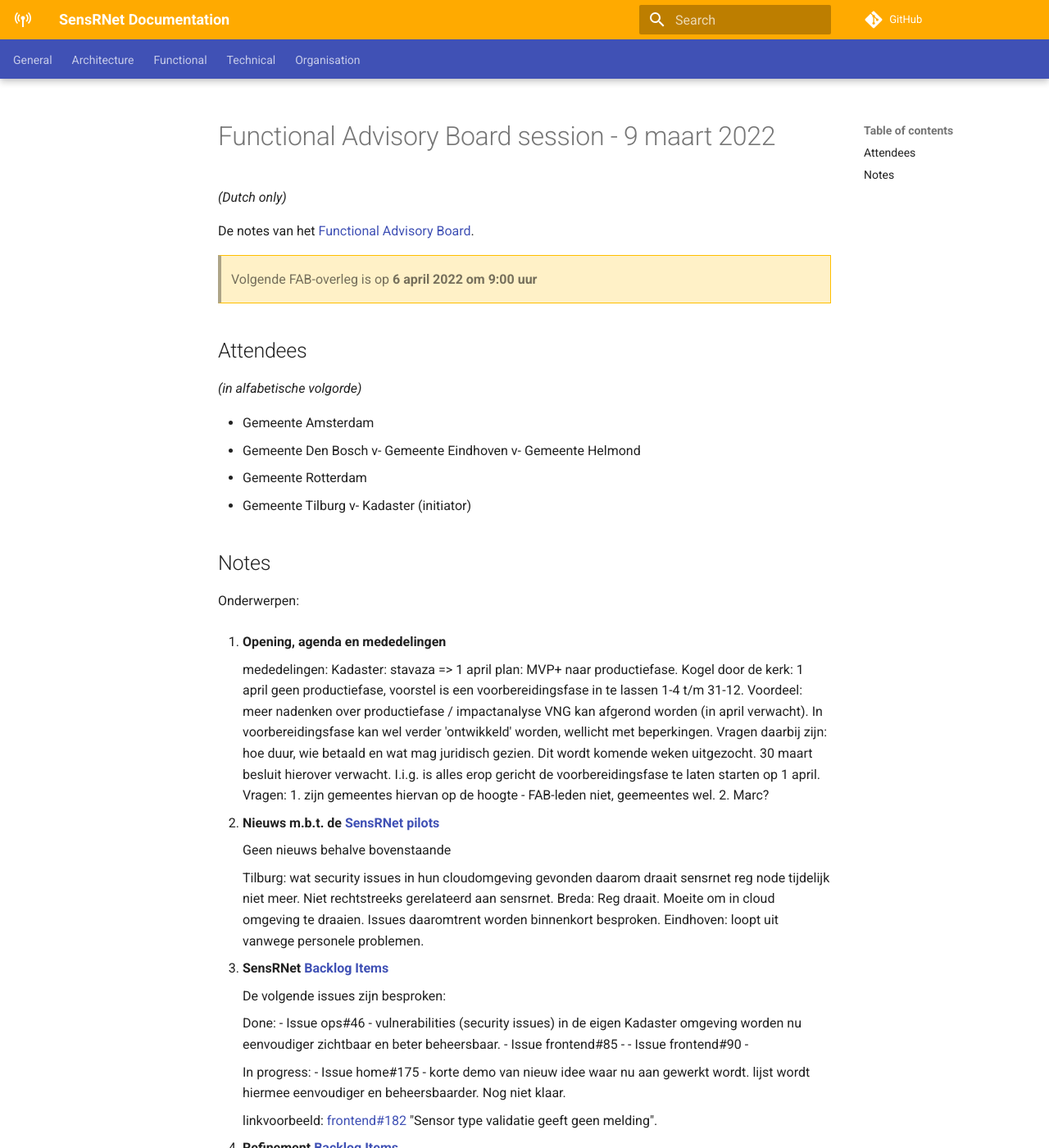
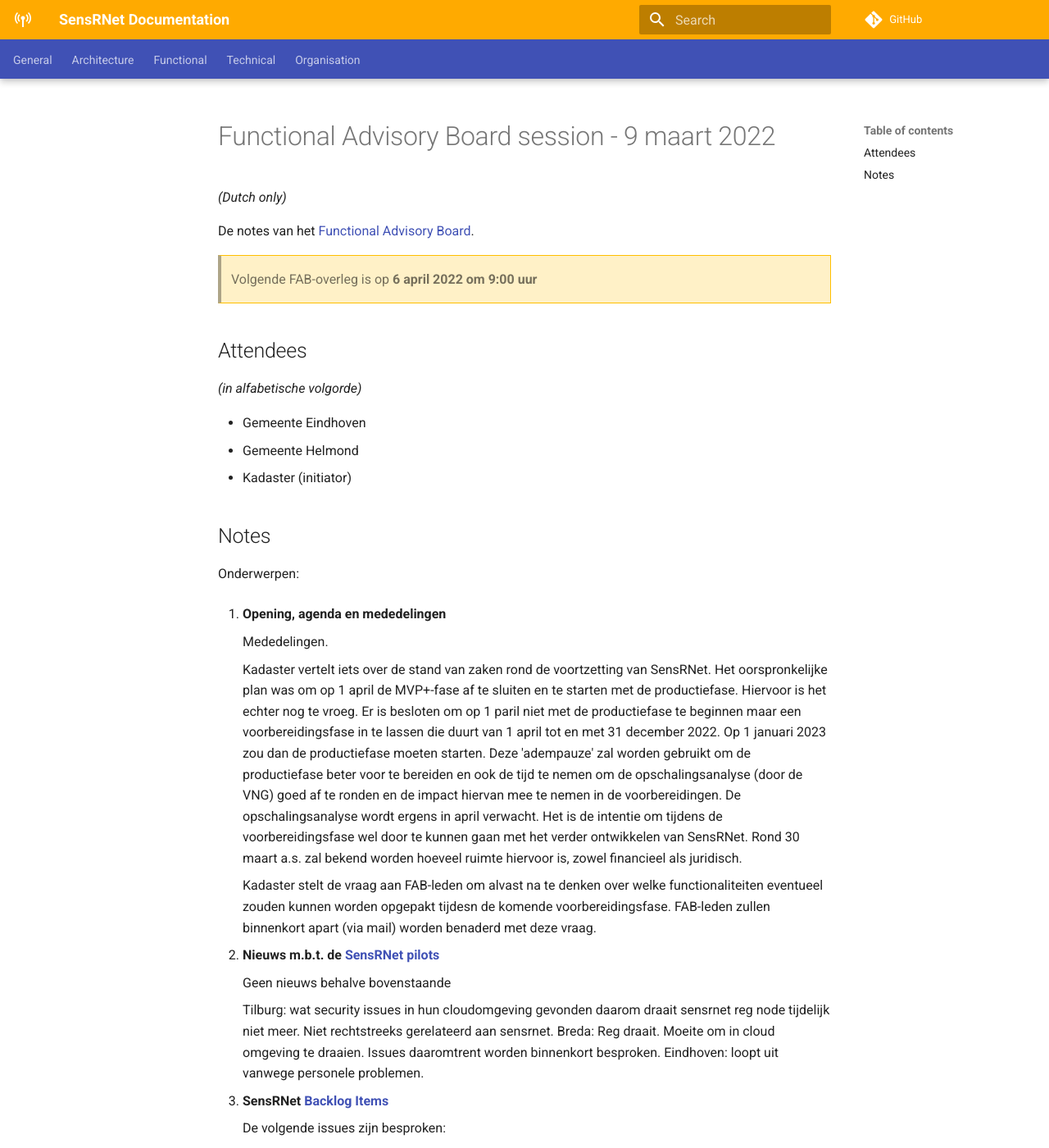
Before and after one commit to kadaster-labs/sensrnet-home, an MkDocs documentation site: the page built from docs/notes/2022-03-09-FAB-notes.md, in a window 1280 px wide and 1400 px high. Shown: the whole window at 82% size. Built offline with MkDocs 1.6.1 and Material for MkDocs 9.7.7, drawn with Linux system fonts in a browser that asks for light colours; comment, search, counter and statistics services are not loaded.

Commit message:
Update 2022-03-09-FAB-notes.md

```diff
--- a/docs/notes/2022-03-09-FAB-notes.md
+++ b/docs/notes/2022-03-09-FAB-notes.md
@@ -10,13 +10,9 @@
 
 _(in alfabetische volgorde)_
 
-- Gemeente Amsterdam
-- Gemeente Den Bosch
-v- Gemeente Eindhoven
-v- Gemeente Helmond
-- Gemeente Rotterdam
-- Gemeente Tilburg
-v- Kadaster (initiator)
+- Gemeente Eindhoven
+- Gemeente Helmond
+- Kadaster (initiator)
 
 ## Notes
 
@@ -24,12 +20,19 @@
 
 1. **Opening, agenda en mededelingen**
 
-     mededelingen:
-     Kadaster: stavaza => 1 april plan: MVP+ naar productiefase. Kogel door de kerk: 1 april geen productiefase, voorstel is een voorbereidingsfase in te lassen 1-4 t/m 31-12.
-     Voordeel: meer nadenken over productiefase / impactanalyse VNG kan afgerond worden (in april verwacht). In voorbereidingsfase kan wel verder 'ontwikkeld' worden, wellicht met beperkingen. Vragen daarbij zijn: hoe duur, wie betaald en wat mag juridisch gezien. Dit wordt komende weken uitgezocht. 30 maart besluit hierover verwacht. I.i.g. is alles erop gericht de voorbereidingsfase te laten starten op 1 april.
-     Vragen:
-     1. zijn gemeentes hiervan op de hoogte - FAB-leden niet, geemeentes wel.
-     2. Marc?
+     Mededelingen.
+
+     Kadaster vertelt iets over de stand van zaken rond de voortzetting van SensRNet.
+     Het oorspronkelijke plan was om op 1 april de MVP+-fase af te sluiten en te starten met de productiefase.
+     Hiervoor is het echter nog te vroeg.
+     Er is besloten om op 1 paril niet met de productiefase te beginnen maar een voorbereidingsfase in te lassen die duurt van 1 april tot en met 31 december 2022.
+     Op 1 januari 2023 zou dan de productiefase moeten starten.
+     Deze 'adempauze' zal worden gebruikt om de productiefase beter voor te bereiden en ook de tijd te nemen om de opschalingsanalyse (door de VNG) goed af te ronden en de impact hiervan mee te nemen in de voorbereidingen.
+     De opschalingsanalyse wordt ergens in april verwacht.
+     Het is de intentie om tijdens de voorbereidingsfase wel door te kunnen gaan met het verder ontwikkelen van SensRNet.
+     Rond 30 maart a.s. zal bekend worden hoeveel ruimte hiervoor is, zowel financieel als juridisch.
+
+     Kadaster stelt de vraag aan FAB-leden om alvast na te denken over welke functionaliteiten eventueel zouden kunnen worden opgepakt tijdesn de komende voorbereidingsfase. FAB-leden zullen binnenkort apart (via mail) worden benaderd met deze vraag.
 
 2. **Nieuws m.b.t. de [SensRNet pilots](https://kadaster-labs.github.io/sensrnet-home/Pilots/)**
 
```
